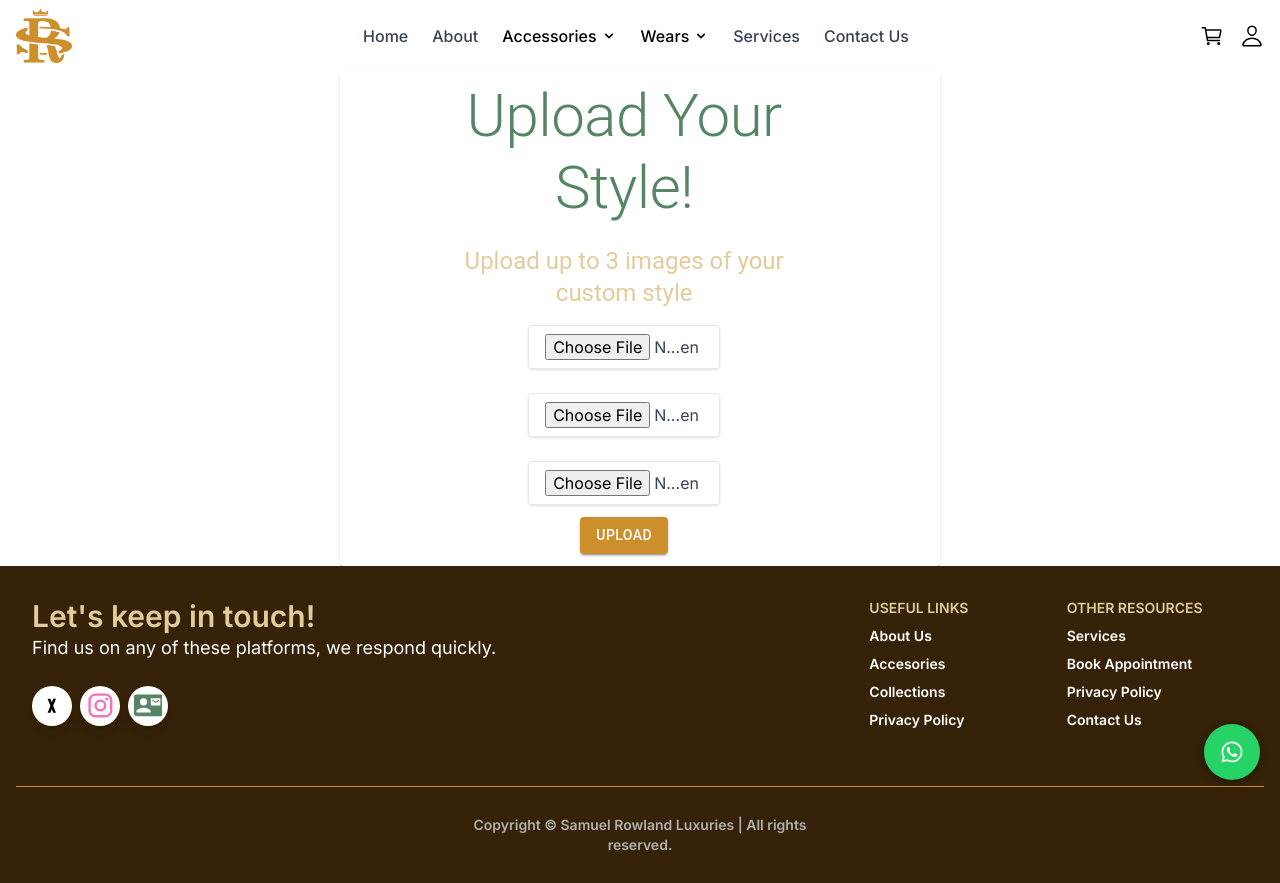
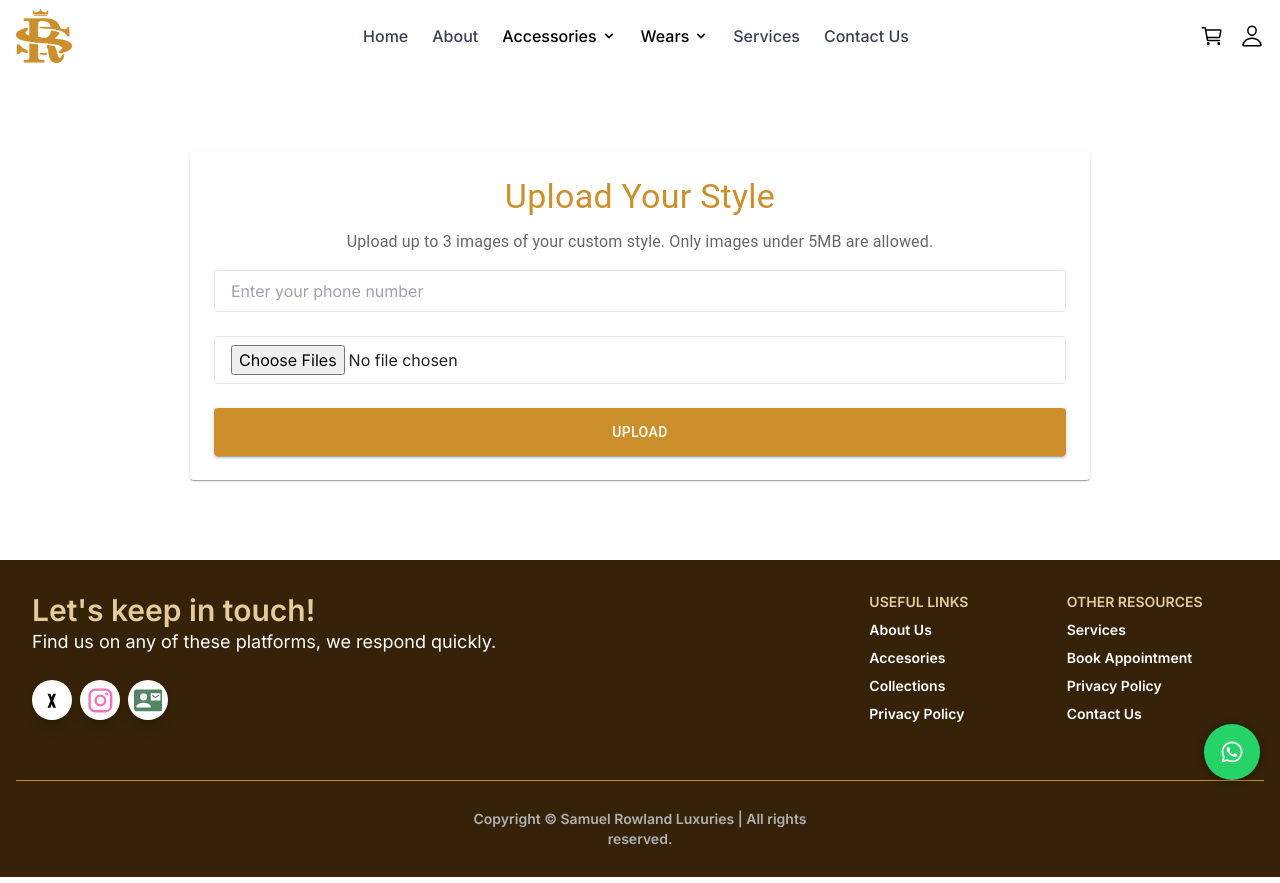
Before and after one commit to oduyemi/srluxuries, a Next.js app: page /custom-image in a window 1280 px wide. Built offline with nearby package versions, Linux system fonts and the light colour scheme.

Commit message:
Custom style with functionalities

```diff
--- /dev/null
+++ b/src/app/api/upload/route.ts
@@ -0,0 +1,66 @@
+import { NextRequest, NextResponse } from "next/server";
+import { dbConnect } from "@/utils/db";
+import CustomStyle from "@/models/customStyle";
+
+const MAX_FILE_SIZE = 5 * 1024 * 1024; // 5MB
+const ALLOWED_TYPES = ["image/jpeg", "image/png", "image/jpg", "image/webp"];
+
+export const POST = async (req: NextRequest) => {
+  try {
+    await dbConnect();
+
+    const formData = await req.formData();
+    const files = formData.getAll("files") as File[];
+    const phone = formData.get("phone") as string;
+
+    if (!phone) {
+      return NextResponse.json({ message: "Phone number is required" }, { status: 400 });
+    }
+
+    if (!files || files.length === 0) {
+      return NextResponse.json({ message: "No files provided" }, { status: 400 });
+    }
+
+    const uploadedUrls: string[] = [];
+
+    for (let i = 0; i < files.length; i++) {
+      const file = files[i];
+      if (!ALLOWED_TYPES.includes(file.type)) {
+        return NextResponse.json({ message: `File ${file.name} has an unsupported format.` }, { status: 400 });
+      }
+
+      if (file.size > MAX_FILE_SIZE) {
+        return NextResponse.json({ message: `File ${file.name} exceeds 5MB.` }, { status: 400 });
+      }
+
+      const cloudinaryUploadUrl = `https://api.cloudinary.com/v1_1/dymd1jkbl/image/upload/v1691953768/srl/uploads`;
+      const uploadPreset = "ynb6urq8";
+      const timestamp = Date.now();
+      const customFileName = `${phone}_${timestamp}_${i}`;
+      const cloudinaryFormData = new FormData();
+      cloudinaryFormData.append("file", file);
+      cloudinaryFormData.append("upload_preset", uploadPreset);
+      cloudinaryFormData.append("public_id", `srl/uploads/${customFileName}`);
+      const response = await fetch(cloudinaryUploadUrl, {
+        method: "POST",
+        body: cloudinaryFormData,
+      });
+
+      if (!response.ok) {
+        throw new Error(`Error uploading file ${i + 1}: ${response.statusText}`);
+      }
+
+      const data = await response.json();
+      uploadedUrls.push(data.secure_url);
+    }
+
+    await CustomStyle.create({ phone, images: uploadedUrls });
+    return NextResponse.json({
+      message: "Files uploaded successfully",
+      urls: uploadedUrls,
+    }, { status: 201 });
+  } catch (error) {
+    console.error("Upload error:", error);
+    return NextResponse.json({ message: "Error uploading files" }, { status: 500 });
+  }
+};
--- a/src/components/Forms/Forms.tsx
+++ b/src/components/Forms/Forms.tsx
@@ -11,6 +11,9 @@ interface CustomFile {
   file: File;
   preview: string;
 }
+
+const MAX_FILE_SIZE = 5 * 1024 * 1024; // 5MB
+const ALLOWED_TYPES = ["image/jpeg", "image/png", "image/jpg", "image/webp"];
 
 
 export const LoginForm = () => {
@@ -125,117 +128,123 @@ export const LoginForm = () => {
 
 
 export const CustomStyle = () => {
-  const [file1, setFile1] = useState<CustomFile | null>(null);
-  const [file2, setFile2] = useState<CustomFile | null>(null);
-  const [file3, setFile3] = useState<CustomFile | null>(null);
+  const [files, setFiles] = useState<CustomFile[]>([]);
+  const [phone, setPhone] = useState("");
 
-  const handleFileChange = (
-    e: React.ChangeEvent<HTMLInputElement>,
-    setter: React.Dispatch<React.SetStateAction<CustomFile | null>>
-  ) => {
-    const file = e.target.files?.[0];
-    if (file) {
+  const handleFileChange = (e: React.ChangeEvent<HTMLInputElement>) => {
+    const selectedFiles = e.target.files;
+    if (!selectedFiles) return;
+
+    const newFiles: CustomFile[] = [];
+
+    for (let i = 0; i < selectedFiles.length; i++) {
+      const file = selectedFiles[i];
+      if (!ALLOWED_TYPES.includes(file.type)) {
+        alert(`File ${file.name} has unsupported format`);
+        continue;
+      }
+
+      if (file.size > MAX_FILE_SIZE) {
+        alert(`File ${file.name} exceeds 5MB`);
+        continue;
+      }
+
       const reader = new FileReader();
       reader.onloadend = () => {
-        setter((prevFile) => ({ file, preview: reader.result as string }));
+        setFiles((prev) => [...prev, { file, preview: reader.result as string }]);
       };
       reader.readAsDataURL(file);
-    } else {
-      setter(null);
     }
   };
 
-  const uploadToCloudinary = async (file: File): Promise<string> => {
-    const cloudinaryUploadUrl = `https://api.cloudinary.com/v1_1/dymd1jkbl/image/upload/v1691953768/srl/uploads`;
-    const formData = new FormData();
-    formData.append("file", file);
-    formData.append("upload_preset", "ynb6urq8");
-
-    const response = await fetch(cloudinaryUploadUrl, {
-      method: "POST",
-      body: formData,
-    });
-
-    if (!response.ok) {
-      throw new Error(`Error uploading to Cloudinary: ${response.statusText}`);
+  const handleUpload = async () => {
+    if (!phone) {
+      alert("Please enter your phone number");
+      return;
     }
 
-    const data = await response.json();
-    return data.secure_url;
-  };
+    if (files.length === 0) {
+      alert("Please select at least one file");
+      return;
+    }
 
-  const handleUpload = async () => {
+    const formData = new FormData();
+    formData.append("phone", phone);
+    files.forEach((f) => formData.append("files", f.file));
     try {
-      const uploadPromises = [file1, file2, file3]
-        .filter((file) => file !== null)
-        .map(async (file) => await uploadToCloudinary(file!.file));
-
-      const cloudinaryLinks = await Promise.all(uploadPromises);
-      console.log("Cloudinary Links:", cloudinaryLinks);
-
-      const whatsappMessage = `Hi, I have uploaded my custom style. Here are the images:\n${cloudinaryLinks.join("\n")}`;
-      const whatsappLink = `https://wa.me/+2349159999965?text=${encodeURIComponent(whatsappMessage)}`;
-      window.open(whatsappLink, "_blank");
-    } catch (error) {
-      console.error("Error during file upload:", error);
+      const res = await fetch("/api/upload", { method: "POST", body: formData });
+      const data = await res.json();
+      if (res.ok) {
+        alert("Files uploaded successfully!");
+        window.open(
+          `https://wa.me/+2349159999965?text=${encodeURIComponent(
+            `Hi, I have uploaded my custom style images:\n${data.urls.join("\n")}`
+          )}`,
+          "_blank"
+        );
+        setFiles([]);
+        setPhone("");
+      } else {
+        alert(data.message || "Upload failed");
+      }
+    } catch (err) {
+      console.error(err);
+      alert("Error uploading files");
     }
   };
 
   return (
-    <Box maxWidth="sm" sx={{ margin: "auto" }} className="my-10">
-      <Card className="shadow appearance-none bg-transparent mx-auto">
-        <form className="mt-2 mb-2 w-80 max-w-screen-lg sm:w-96">
-          <Box maxWidth="sm" className="mx-auto login">
-            <Typography variant="h2" className="text-2xl text-ggreen font-light text-center" gutterBottom>
-              Upload Your Style!
+    <Box maxWidth="md" sx={{ margin: "auto", my: 10 }}>
+      <Card className="shadow p-6 bg-white rounded-lg">
+        <Typography variant="h4" className="text-goldie" textAlign="center" gutterBottom>
+          Upload Your Style
         </Typography>
-            <Typography variant="h5" className="text-sm mt-2 text-center text-butter" paragraph gutterBottom>
-              Upload up to 3 images of your custom style
+        <Typography variant="body1" color="textSecondary" textAlign="center" paragraph>
+          Upload up to 3 images of your custom style. Only images under 5MB are allowed.
         </Typography>
-            <Box maxWidth="sm" sx={{ display: "flex", flexDirection: "column" }} className="mb-3 gap-6">
+
+        <Box sx={{ display: "flex", flexDirection: "column", gap: 3, mt: 2 }}>
+          <input
+            type="text"
+            placeholder="Enter your phone number"
+            value={phone}
+            onChange={(e) => setPhone(e.target.value)}
+            className="border rounded w-full py-2 px-4"
+          />
+
           <input
             type="file"
-                name="img1"
-                placeholder="Upload"
-                onChange={(e) => handleFileChange(e, setFile1)}
-                className=" shadow appearance-none border rounded w-1/2 py-2 px-4 mx-auto text-gray-700 leading-tight focus:outline-none focus:shadow-outline"
-                required
-              />
-              <input
-                type="file"
-                name="img2"
-                placeholder="Upload"
-                onChange={(e) => handleFileChange(e, setFile2)}
-                className=" shadow appearance-none border rounded w-1/2 py-2 px-4 mx-auto text-gray-700 leading-tight focus:outline-none focus:shadow-outline"
-                required
-              />
-              <input
-                type="file"
-                name="img3"
-                placeholder="Upload"
-                onChange={(e) => handleFileChange(e, setFile3)}
-                className=" shadow appearance-none border rounded w-1/2 py-2 px-4 mx-auto text-gray-700 leading-tight focus:outline-none focus:shadow-outline"
-                required
+            multiple
+            accept=".jpg,.jpeg,.png,.webp"
+            onChange={handleFileChange}
+            className="border rounded w-full py-2 px-4"
           />
 
-                {file1 && <Image src={file1.preview} alt="Preview" width={100} height={100} />}
-                {file2 && <Image src={file2.preview} alt="Preview" width={100} height={100} />}
-                {file3 && <Image src={file3.preview} alt="Preview" width={100} height={100} />}
+          {files.length > 0 && (
+            <Grid container spacing={2}>
+              {files.map((f, index) => (
+                <Grid item xs={4} sm={3} key={index}>
+                  <Box sx={{ position: "relative", width: "100%", pt: "100%" }}>
+                    <Image
+                      src={f.preview}
+                      alt={`Preview ${index + 1}`}
+                      fill
+                      style={{ objectFit: "cover", borderRadius: "8px" }}
+                    />
                   </Box>
-            <Box className="text-center">
-              <Box className="my-3 text-center">
+                </Grid>
+              ))}
+            </Grid>
+          )}
+
           <Button
             variant="contained"
-                  sx={{ backgroundColor: "#CD8F2C" }}
-                  className="rounded bg-goldie px-8 py-2 text-xl hover:bg-tan hover:text-ggreen border border-goldie hover:border-tan"
+            sx={{ backgroundColor: "#CD8F2C", py: 1.5 }}
             onClick={handleUpload}
           >
             Upload
           </Button>
         </Box>
-            </Box>
-          </Box>
-        </form>
       </Card>
     </Box>
   );
@@ -282,51 +291,81 @@ export const Appointment = () => {
   };
 
  return (
-    <Box maxWidth="sm" sx={{ margin: "auto" }} className="my-10">
-      <Card className="shadow bg-transparent mx-auto p-6">
-        <form>
-          <Typography variant="h2" className="text-2xl text-ggreen font-light text-center" gutterBottom>
+    <Box
+      sx={{
+        maxWidth: { xs: "95%", sm: "600px" },
+        margin: "auto",
+        my: 6,
+        px: { xs: 2, sm: 0 },
+      }}
+    >
+      <Card
+        sx={{
+          p: { xs: 3, sm: 6 },
+          borderRadius: 3,
+          boxShadow: "0 8px 24px rgba(0,0,0,0.1)",
+          backgroundColor: "#ffffffcc", // subtle transparency
+          backdropFilter: "blur(8px)",
+        }}
+      >
+        <Typography
+          variant="h3"
+          sx={{
+            textAlign: "center",
+            fontWeight: 500,
+            color: "#2C5F2D",
+            mb: 1,
+            fontSize: { xs: "1.75rem", sm: "2rem" },
+          }}
+        >
           Book Appointment
         </Typography>
-          <Typography variant="h5" className="text-sm mt-2 text-center text-butter" paragraph gutterBottom>
+        <Typography
+          variant="body1"
+          sx={{
+            textAlign: "center",
+            color: "#D4A017",
+            mb: 4,
+            fontSize: { xs: "0.9rem", sm: "1rem" },
+          }}
+        >
           We will contact you with the next available appointment date
         </Typography>
 
-          <Box className="flex flex-col gap-6">
-            {/* Name */}
-            <Grid>
-              <label className="text-ggreen text-l font-light mb-2">Your Name</label>
-              <input
-                type="text"
-                placeholder="Your Name"
-                value={formData.name}
-                onChange={(e) => handleInputChange("name", e.target.value)}
-                className="shadow border rounded w-full mb-4 py-2 px-4"
+        <Box component="form" sx={{ display: "flex", flexDirection: "column", gap: 3 }}>
+          {/* Name & Phone */}
+          <Grid container spacing={2}>
+            <Grid item xs={12} sm={6}>
+              <TextField
+                label="Your Name"
+                variant="outlined"
+                fullWidth
                 required
+                size="small"
               />
-              <input
-                type="number"
-                placeholder="Phone Number"
-                value={formData.phone}
-                onChange={(e) => handleInputChange("phone", e.target.value)}
-                className="shadow border rounded w-full mb-4 py-2 px-4"
+            </Grid>
+            <Grid item xs={12} sm={6}>
+              <TextField
+                label="Phone Number"
+                variant="outlined"
+                fullWidth
                 required
+                size="small"
               />
+            </Grid>
           </Grid>
 
           {/* Reason */}
-            <Grid>
-              <label className="text-ggreen text-l font-light mb-2">
-                Why would you like to book this appointment?
-              </label>
-              <textarea
-                value={formData.reason}
-                onChange={(e) => handleInputChange("reason", e.target.value)}
-                placeholder="Enter your reason here..."
-                className="shadow border rounded w-full py-2 px-4"
+          <TextField
+            label="Reason for Appointment"
+            placeholder="Enter your reason..."
+            variant="outlined"
+            fullWidth
+            multiline
+            rows={3}
             required
+            size="small"
           />
-            </Grid>
 
           {/* First Visit */}
           <RadioGroupInput
@@ -367,18 +406,28 @@ export const Appointment = () => {
             ]}
           />
 
-            <Box className="text-center my-4">
+          {/* Submit Button */}
+          <Box sx={{ textAlign: "center", mt: 2 }}>
             <Button
               variant="contained"
-                sx={{ backgroundColor: "#CD8F2C" }}
-                className="rounded px-8 py-2 text-xl hover:bg-tan hover:text-ggreen"
+              sx={{
+                backgroundColor: "#D4A017",
+                color: "#1F1F1F",
+                px: 6,
+                py: 1.5,
+                fontSize: { xs: "0.9rem", sm: "1rem" },
+                borderRadius: 3,
+                "&:hover": {
+                  backgroundColor: "#FFC857",
+                  color: "#1F1F1F",
+                },
+              }}
               onClick={handleSubmit}
             >
               Submit
             </Button>
           </Box>
         </Box>
-        </form>
       </Card>
     </Box>
   );
--- /dev/null
+++ b/src/models/customStyle.ts
@@ -0,0 +1,19 @@
+import mongoose, { Schema, Document, Model, Types } from "mongoose";
+
+export interface ICustomStyle extends Document {
+  phone: string;
+  images: string[];
+  createdAt: Date;
+}
+
+const CustomStyleSchema: Schema<ICustomStyle> = new Schema({
+  phone: { type: String, required: true },
+  images: { type: [String], required: true },
+  createdAt: { type: Date, default: Date.now },
+});
+
+const CustomStyle: Model<ICustomStyle> =
+  mongoose.models.CustomStyle ||
+  mongoose.model<ICustomStyle>("CustomStyle", CustomStyleSchema);
+
+export default CustomStyle;
--- a/src/utils/db.ts
+++ b/src/utils/db.ts
@@ -3,6 +3,7 @@ import User from "@/models/User";
 import Appointment from "@/models/Appointment";
 import Product from "@/models/Product";
 import ProductCategory from "@/models/ProductCategory";
+import CustomStyle from "@/models/customStyle";
 
 const MONGODB_URI =
   process.env.MONGODB_URI || "mongodb://127.0.0.1:27017/srldb";
@@ -21,6 +22,7 @@ export async function dbConnect() {
       Appointment.init(),
       Product.init(),
       ProductCategory.init(),
+      CustomStyle.init()
     ]);
 
     console.log("✅ Collections initialized: User, Appointment, Product, ProductCategory");
```
Also changed, not shown: src/app/appointment/page.tsx (+3 -13 lines). Lines whose indentation alone changed are shown as unchanged.
